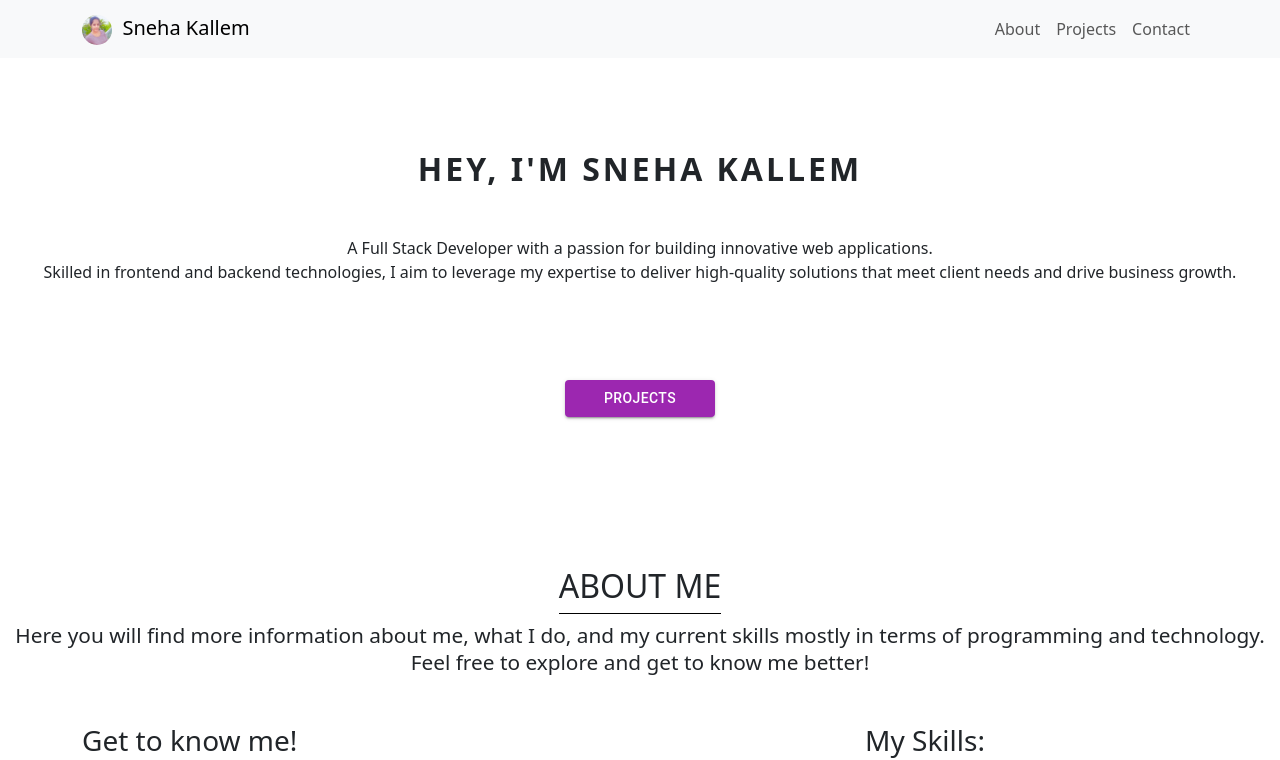
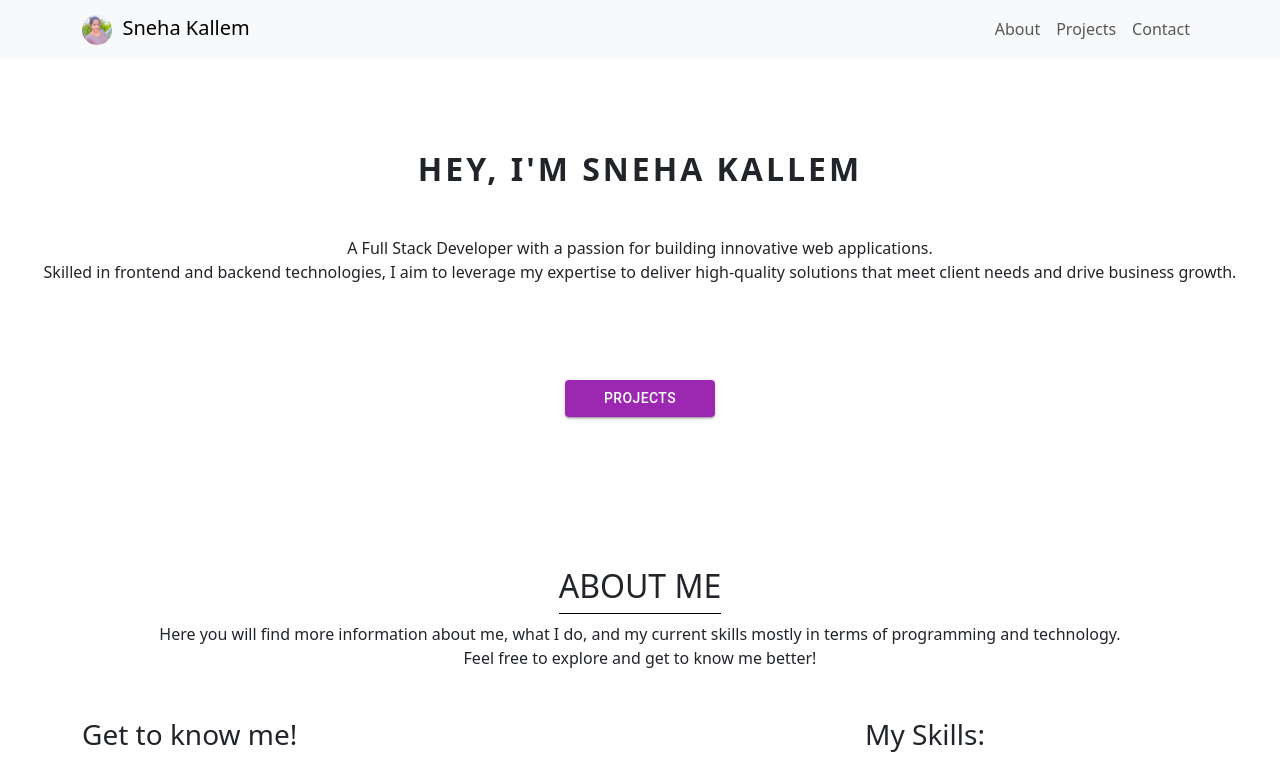
Before and after one commit to SnehaKallem/portfolio, a React (Create React App) app: page / in a window 1280 px wide. Shown: the top 760 px of the page. Built offline with nearby package versions, Linux system fonts and the light colour scheme.

Commit message:
added portfolio

```diff
--- a/src/components/aboutme.css
+++ b/src/components/aboutme.css
@@ -8,13 +8,3 @@
     font-weight: 400;
     color: #666;
   }
-  .heading-sec__sub {
-    display: block;
-    /* text-align: center; */
-    /* color: #555; */
-    font-size: 1.3rem;
-    font-weight: 50;
-    /* max-width: 90rem; */
-    /* margin: auto; */
-    line-height: 1.3;
-}
```
